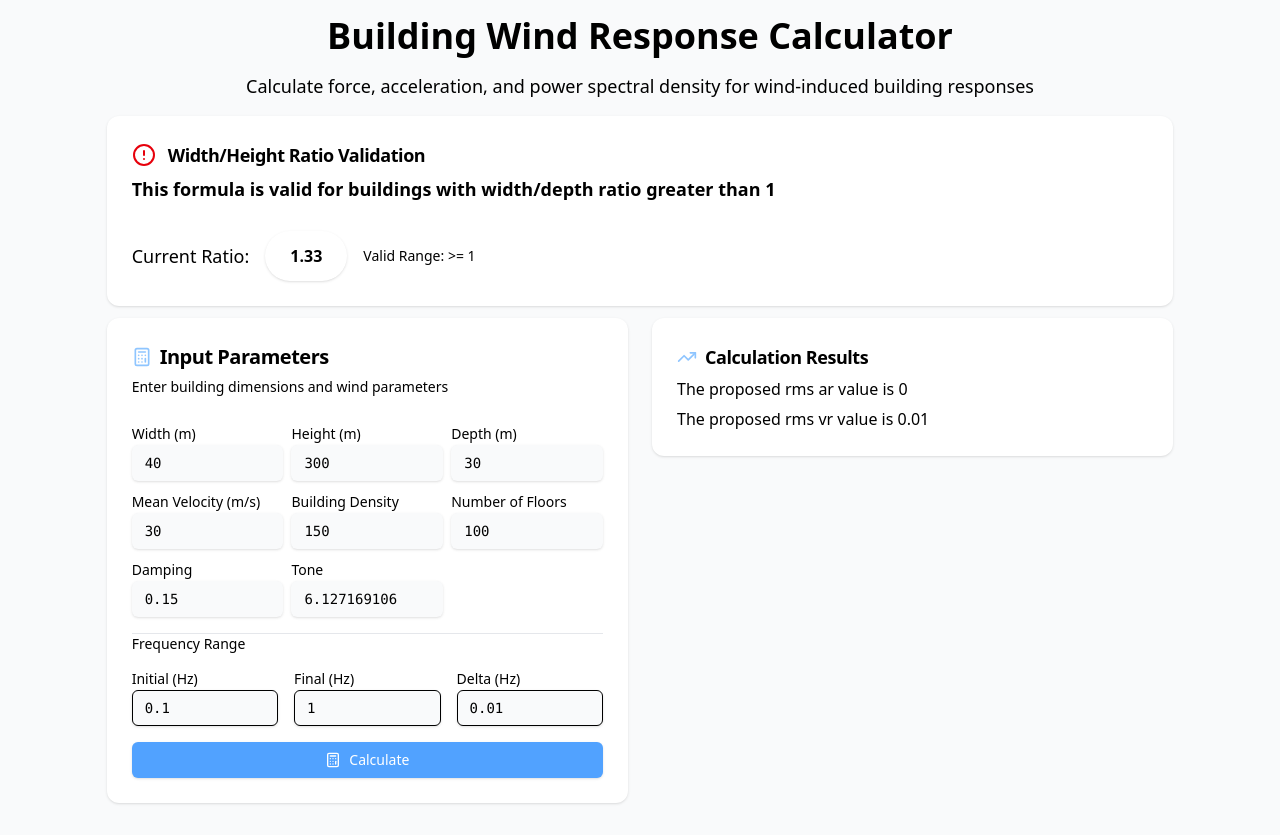
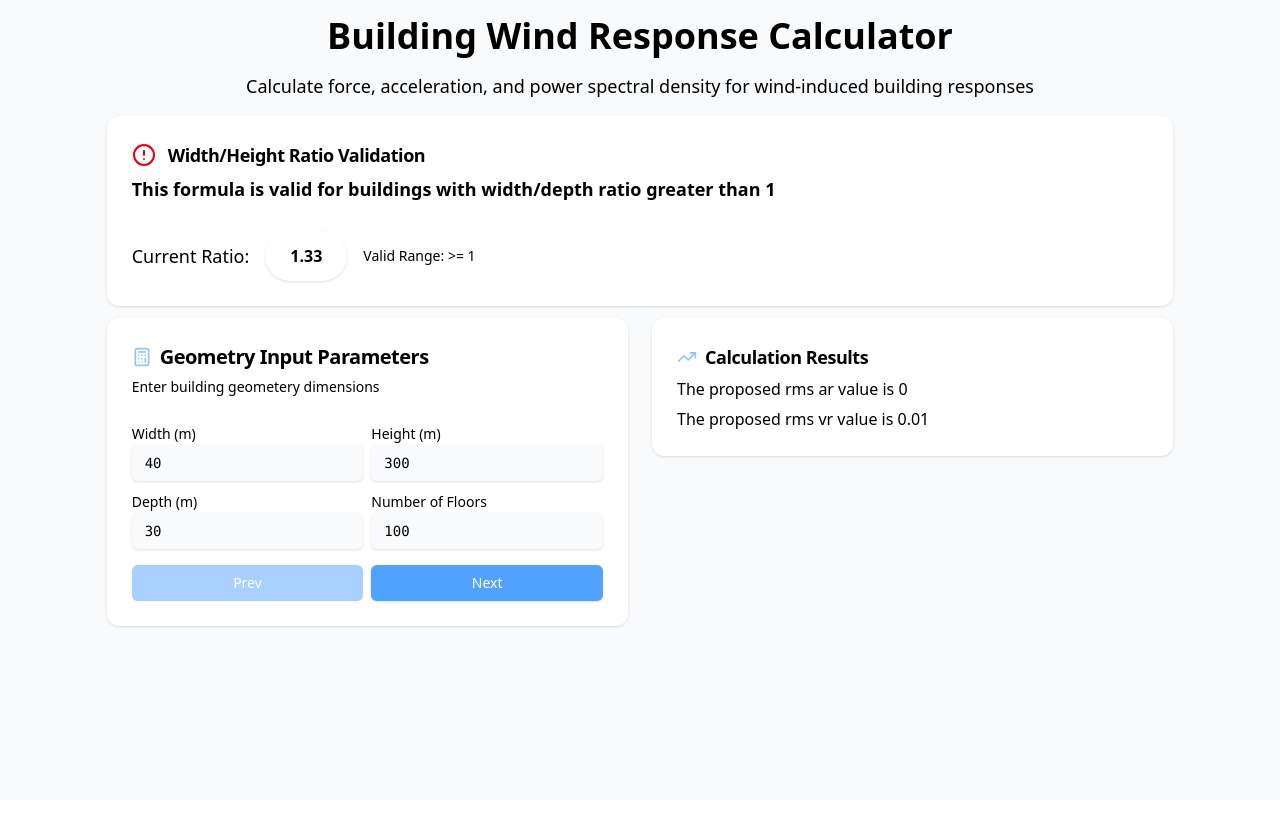
Before and after one commit to MilkiyasGebru/AeroCalc, a React app in the folder frontend/: page / in a window 1280 px wide. After the commit the page ends 800 px from the top, so only its background shows below. Built offline with nearby package versions, Linux system fonts and the light colour scheme; the HTML template or start-up script is replaced by a standard one.

Commit message:
Now the Input componets is multiple page

```diff
--- a/frontend/src/components/InputCard.tsx
+++ b/frontend/src/components/InputCard.tsx
@@ -3,6 +3,10 @@ import {Calculator} from "lucide-react";
 import {Input} from "@/components/ui/input"
 import { Label } from "@/components/ui/label"
 import {Button} from "@/components/ui/button.tsx";
+import {useState} from "react";
+import {Select, SelectContent, SelectGroup, SelectItem, SelectLabel, SelectTrigger, SelectValue,
+} from "@/components/ui/select"
+import MeanSpeedGraph from "@/components/MeanSpeedGraph.tsx";
 
 interface InputCardProps {
     width: number;
@@ -30,20 +34,43 @@ interface InputCardProps {
     handleClick: ()=> void;
 }
 
+
+
 export default function InputCard(props: InputCardProps){
+    const [step, setStep] = useState(0);
+    const [terrain, setTerrain] = useState<string>("open")
+    const coefficient = (terrain == "open")? (props.height/10)**0.28: 0.5*((props.height/12.7)**0.5);
+    const MaxHeight: number = props.height * 1.5;
+    const graph_data = [];
+    let h : number = 0;
+    while (h < MaxHeight){
+        const c = (terrain == "open")? (h/10)**0.28: 0.5*((h/12.7)**0.5);
+        graph_data.push({
+            height: h,
+            speed: props.meanSpeed * c ** 0.5
+        })
+        h += 1;
+    }
+    const handleNext = ()=>{
+        setStep(s => s + 1)
+    }
+    const handlePrev = ()=>{
+        setStep(s => s - 1)
+    }
     return (
         <Card className="  bg-white border-transparent mb-4">
+            {step == 0 && <>
                 <CardHeader>
                     <CardTitle className="flex gap-2 items-center text-xl">
                         <Calculator className="w-5 h-5 text-blue-300"/>
-                    Input Parameters
+                        Geometry Input Parameters
                     </CardTitle>
                     <CardDescription>
-                    Enter building dimensions and wind parameters
+                        Enter building geometery dimensions
                     </CardDescription>
                 </CardHeader>
                 <CardContent className="space-y-4">
-                <div className="grid grid-cols-2 sm:grid-cols-3 gap-2">
+                    <div className="grid grid-cols sm:grid-cols-2 gap-2">
                         <div className="space-y-2">
                             <Label htmlFor="width">Width (m)</Label>
                             <Input
@@ -75,15 +102,48 @@ export default function InputCard(props: InputCardProps){
                             />
                         </div>
                         <div className="space-y-2">
-                        <Label htmlFor="mean_velocity">Mean Velocity (m/s)</Label>
+                            <Label htmlFor="NFloors">Number of Floors</Label>
                             <Input
-                            id="mean_velocity"
+                                id="NFloors"
                                 type="number"
-                            value={props.meanSpeed}
-                            onChange={(e) => props.setMeanSpeed(parseFloat(e.target.value))}
+                                value={props.totalFloors}
+                                onChange={(e) => props.setTotalFloors(parseFloat(e.target.value))}
                                 className="font-mono bg-[hsl(210,20%,98%)] border-transparent w-5/6 md:w-full"
                             />
                         </div>
+
+                    </div>
+
+                    <div className="flex gap-2">
+                        <Button
+                            className="w-full text-center flex justify-center hover:cursor-pointer bg-blue-400 text-white"
+                            onClick={handlePrev}
+                            disabled={step == 0}
+                        >
+                            Prev
+                        </Button>
+                        <Button
+                            className="w-full text-center flex justify-center hover:cursor-pointer bg-blue-400 text-white"
+                            onClick={handleNext}
+                        >
+                            Next
+                        </Button>
+
+                    </div>
+                </CardContent>
+            </>}
+            {step == 1 && <>
+                <CardHeader>
+                    <CardTitle className="flex gap-2 items-center text-xl">
+                        <Calculator className="w-5 h-5 text-blue-300"/>
+                        Dynamic Property Input Parameters
+                    </CardTitle>
+                    <CardDescription>
+                        Enter the dynamic properites
+                    </CardDescription>
+                </CardHeader>
+                <CardContent className="space-y-4">
+                    <div className="grid grid-cols sm:grid-cols-2 gap-2">
 
                         <div className="space-y-2">
                             <Label htmlFor="NFloors">Building Density</Label>
@@ -95,16 +155,7 @@ export default function InputCard(props: InputCardProps){
                                 className="font-mono bg-[hsl(210,20%,98%)] border-transparent w-5/6 md:w-full"
                             />
                         </div>
-                    <div className="space-y-2">
-                        <Label htmlFor="NFloors">Number of Floors</Label>
-                        <Input
-                            id="NFloors"
-                            type="number"
-                            value={props.totalFloors}
-                            onChange={(e) => props.setTotalFloors(parseFloat(e.target.value))}
-                            className="font-mono bg-[hsl(210,20%,98%)] border-transparent w-5/6 md:w-full"
-                        />
-                    </div>
+
                         <div className="space-y-2">
                             <Label htmlFor="damping">Damping</Label>
                             <Input
@@ -116,7 +167,7 @@ export default function InputCard(props: InputCardProps){
                             />
                         </div>
                         <div className="space-y-2">
-                        <Label htmlFor="Tone">Tone</Label>
+                            <Label htmlFor="Fundamental Period">Tone</Label>
                             <Input
                                 id="Tone"
                                 type="number"
@@ -127,51 +178,89 @@ export default function InputCard(props: InputCardProps){
                         </div>
 
                     </div>
-                <div className="border-t border-gray-200">
-                    <h4 className="text-sm font-medium text-muted-foreground mb-3">Frequency Range</h4>
-                    <div className="grid sm:grid-cols-3 gap-4">
+                    <div className="flex gap-2">
+                        <Button
+                            className="w-full text-center flex justify-center hover:cursor-pointer bg-blue-400 text-white"
+                            onClick={handlePrev}
+                            disabled={step == 0}
+                        >
+                            Prev
+                        </Button>
+                        <Button
+                            className="w-full text-center flex justify-center hover:cursor-pointer bg-blue-400 text-white"
+                            onClick={handleNext}
+                        >
+                            Next
+                        </Button>
+
+                    </div>
+
+                </CardContent>
+            </>}
+            {step == 2 && <>
+                <CardHeader>
+                    <CardTitle className="flex gap-2 items-center text-xl">
+                        <Calculator className="w-5 h-5 text-blue-300"/>
+                        Wind Parameters
+                    </CardTitle>
+                    <CardDescription>
+                        Enter the wind properites
+                    </CardDescription>
+                </CardHeader>
+                <CardContent className="space-y-4">
+                    <div className="grid grid-cols sm:grid-cols-2 gap-2">
+
+
                         <div className="space-y-2">
-                            <Label htmlFor="initialFrequency">Initial (Hz)</Label>
+                            <Label htmlFor="mean_velocity">Mean Speed at 10meters at 10 years (m/s)</Label>
                             <Input
-                                id="initialFrequency"
+                                id="mean_velocity"
                                 type="number"
-                                step="0.01"
-                                value={props.initialFrequency}
-                                onChange={(e) =>props.setInitialFrequency(parseFloat(e.target.value))}
-                                className="font-mono bg-[hsl(210,20%,98%)]"
+                                value={props.meanSpeed}
+                                onChange={(e) => props.setMeanSpeed(parseFloat(e.target.value))}
+                                className="font-mono bg-[hsl(210,20%,98%)] border-transparent w-5/6 md:w-full"
                             />
                         </div>
-                        <div className="space-y-2">
-                            <Label htmlFor="finalFrequency">Final (Hz)</Label>
-                            <Input
-                                id="finalFrequency"
-                                type="number"
-                                step="0.01"
-                                value={props.finalFrequency}
-                                onChange={(e) =>props.setFinalFrequency(parseFloat(e.target.value))}
-                                className="font-mono bg-[hsl(210,20%,98%)]"
-                            />
+                        <div>
+                            <Label htmlFor="terrain">Terrain Type</Label>
+                            <Select value={terrain} onValueChange={setTerrain}>
+                                <SelectTrigger id="terrain" className="w-full max-w-48 border-transparent bg-[hsl(210,20%,98%)]">
+                                    <SelectValue placeholder="Open" />
+                                </SelectTrigger>
+                                <SelectContent className="bg-[hsl(210,20%,98%)]">
+                                    <SelectGroup>
+                                        <SelectLabel>Terrain</SelectLabel>
+                                        <SelectItem value="open" className="hover:bg-white">open</SelectItem>
+                                        <SelectItem value="rough" className="hover:bg-white">rough</SelectItem>
+
+                                    </SelectGroup>
+                                </SelectContent>
+                            </Select>
                         </div>
-                        <div className="space-y-2">
-                            <Label htmlFor="deltaFrequency">Delta (Hz)</Label>
-                            <Input
-                                id="deltaFrequency"
-                                type="number"
-                                step="0.01"
-                                value={props.deltaFrequency}
-                                onChange={(e) => props.setDeltaFrequency(parseFloat(e.target.value))}
-                                className="font-mono bg-[hsl(210,20%,98%)]"
-                            />
+
                     </div>
+                    <MeanSpeedGraph graph_data={graph_data} current_point={{height: props.height, speed: props.meanSpeed * coefficient ** 0.5}}/>
+
+
+                    <div className="flex gap-2">
+                        <Button
+                            className="w-full text-center flex justify-center hover:cursor-pointer bg-blue-400 text-white"
+                            onClick={handlePrev}
+                            disabled={step == 0}
+                        >
+                            Prev
+                        </Button>
+                        <Button
+                            className="w-full text-center flex justify-center hover:cursor-pointer bg-blue-400 text-white"
+                            onClick={handleNext}
+                        >
+                            Next
+                        </Button>
+
                     </div>
-                </div>
-                <Button className="w-full text-center flex justify-center hover:cursor-pointer bg-blue-400 text-white"
-                    onClick={props.handleClick}
-                >
-                    <Calculator />
-                    Calculate
-                </Button>
+
                 </CardContent>
+            </>}
         </Card>
     )
 }
```
Lines whose indentation alone changed are shown as unchanged.
